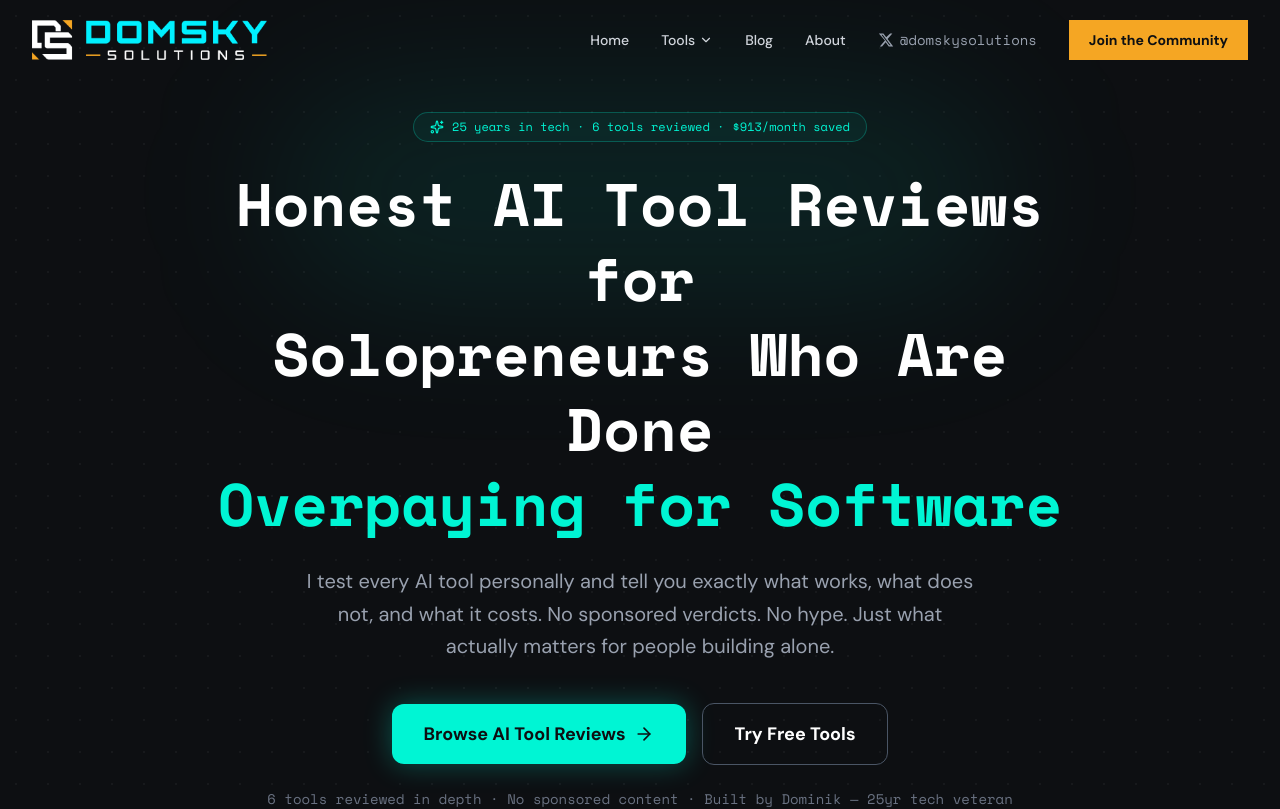
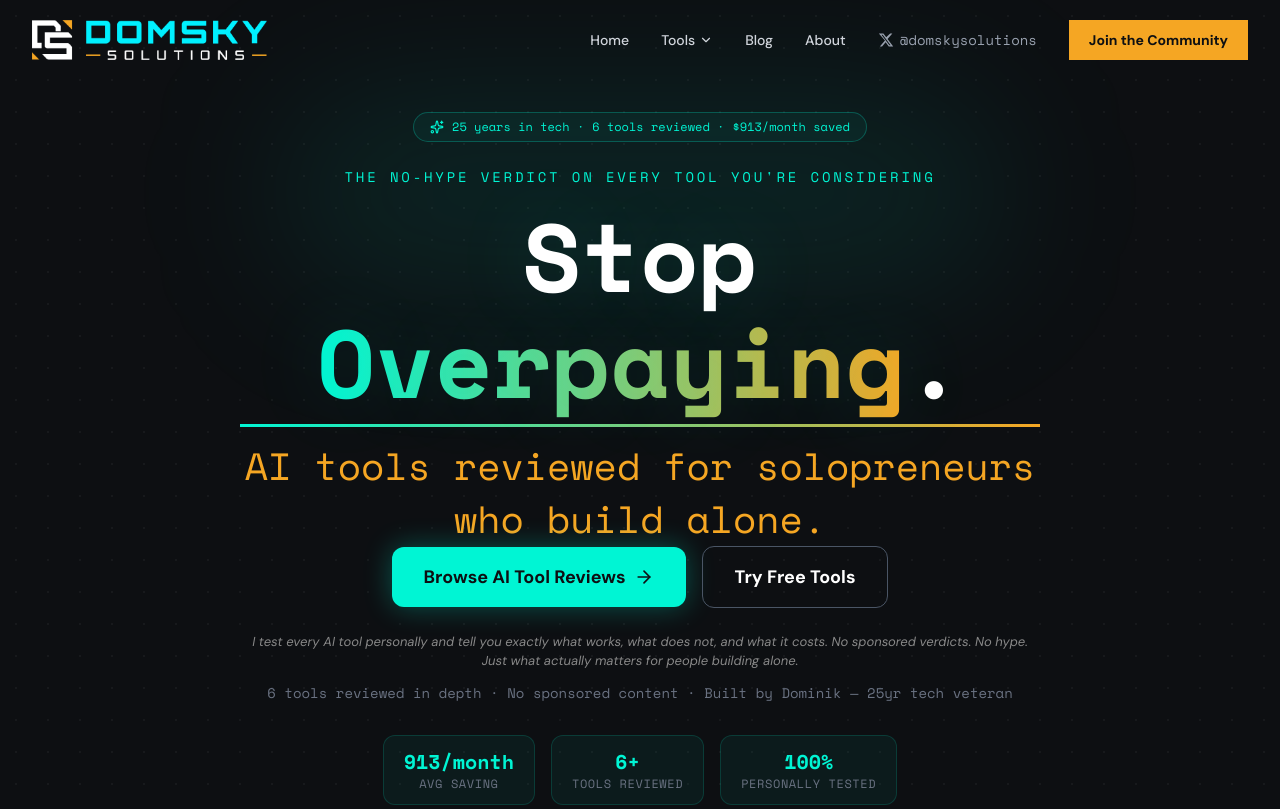
Before and after one commit to domskysolutions-collab/domskysolutions.com, a React (Vite) app: page / in a window 1280 px wide. Shown: the top 809 px of the page. Built offline with nearby package versions, Linux system fonts and the light colour scheme.

Commit message:
Update HomePage.tsx

```diff
--- a/src/pages/HomePage.tsx
+++ b/src/pages/HomePage.tsx
@@ -17,21 +17,85 @@ export const HomePage = () => {
         <div className="absolute top-24 left-1/2 -translate-x-1/2 w-[min(90vw,720px)] h-48 bg-brand-cyan/10 blur-[80px] rounded-full pointer-events-none" aria-hidden />
 
         <div className="relative max-w-4xl mx-auto text-center">
+          <style>{`
+            @keyframes expandLine {
+              from { width: 0%; }
+              to { width: 100%; }
+            }
+          `}</style>
           <p className="inline-flex items-center gap-2 px-4 py-1.5 rounded-full border border-brand-cyan/25 bg-brand-cyan/5 text-brand-cyan text-xs font-mono mb-6">
             <Sparkles className="w-3.5 h-3.5" aria-hidden />
             <span className="block sm:inline">25 years in tech ·</span>{' '}
             <span className="block sm:inline">6 tools reviewed ·</span>{' '}
             <span className="block sm:inline">$913/month saved</span>
           </p>
-          <h1 className="text-4xl sm:text-5xl md:text-6xl font-bold font-mono text-white leading-tight mb-6">
-            Honest AI Tool Reviews for <br className="hidden sm:block" />
-            Solopreneurs Who Are Done <br className="hidden sm:block" />
-            <span className="text-brand-cyan">Overpaying for Software</span>
-          </h1>
-          <p className="text-lg md:text-xl text-gray-400 max-w-2xl mx-auto mb-10 leading-relaxed">
-            I test every AI tool personally and tell you exactly what works, what does not, and what it costs. No
-            sponsored verdicts. No hype. Just what actually matters for people building alone.
-          </p>
+
+          <div className="mx-auto" style={{ maxWidth: 800 }}>
+            <div
+              className="font-mono mb-4"
+              style={{
+                textTransform: 'uppercase',
+                letterSpacing: '0.2em',
+                fontSize: 14,
+                color: '#00F5D4',
+                fontWeight: 500,
+              }}
+            >
+              THE NO-HYPE VERDICT ON EVERY TOOL YOU&apos;RE CONSIDERING
+            </div>
+
+            <h1
+              className="font-mono text-white mb-3"
+              style={{
+                fontSize: 'clamp(52px, 8vw, 96px)',
+                fontWeight: 900,
+                lineHeight: 1.1,
+                textShadow: '0 0 80px rgba(0, 245, 212, 0.15)',
+              }}
+            >
+              <span style={{ display: 'block' }}>
+                Stop{' '}
+                <span
+                  style={{
+                    background: 'linear-gradient(90deg, #00F5D4, #F5A623)',
+                    WebkitBackgroundClip: 'text',
+                    WebkitTextFillColor: 'transparent',
+                    backgroundClip: 'text',
+                  }}
+                >
+                  Overpaying
+                </span>
+                .
+              </span>
+              <span
+                aria-hidden
+                style={{
+                  width: 0,
+                  height: 3,
+                  background: 'linear-gradient(90deg, #00F5D4, #F5A623)',
+                  display: 'block',
+                  animation: 'expandLine 1s ease forwards',
+                  animationDelay: '0.4s',
+                  margin: '10px auto 0',
+                }}
+              />
+            </h1>
+
+            <div
+              className="font-mono"
+              style={{
+                display: 'block',
+                fontSize: 'clamp(22px, 3.5vw, 38px)',
+                fontWeight: 400,
+                color: '#F5A623',
+                marginTop: 12,
+                lineHeight: 1.4,
+              }}
+            >
+              AI tools reviewed for solopreneurs who build alone.
+            </div>
+          </div>
+
           <div className="flex flex-col sm:flex-row items-center justify-center gap-4 mb-6">
             <Link
               to="/tools"
@@ -46,6 +110,10 @@ export const HomePage = () => {
               Try Free Tools
             </Link>
           </div>
+          <p className="mx-auto mb-3" style={{ maxWidth: 800, fontSize: 13, color: '#888', fontStyle: 'italic' }}>
+            I test every AI tool personally and tell you exactly what works, what does not, and what it costs. No
+            sponsored verdicts. No hype. Just what actually matters for people building alone.
+          </p>
           <p className="text-sm text-gray-500 font-mono">
             <span className="block sm:inline">6 tools reviewed in depth ·</span>{' '}
             <span className="block sm:inline">No sponsored content ·</span>{' '}
```
